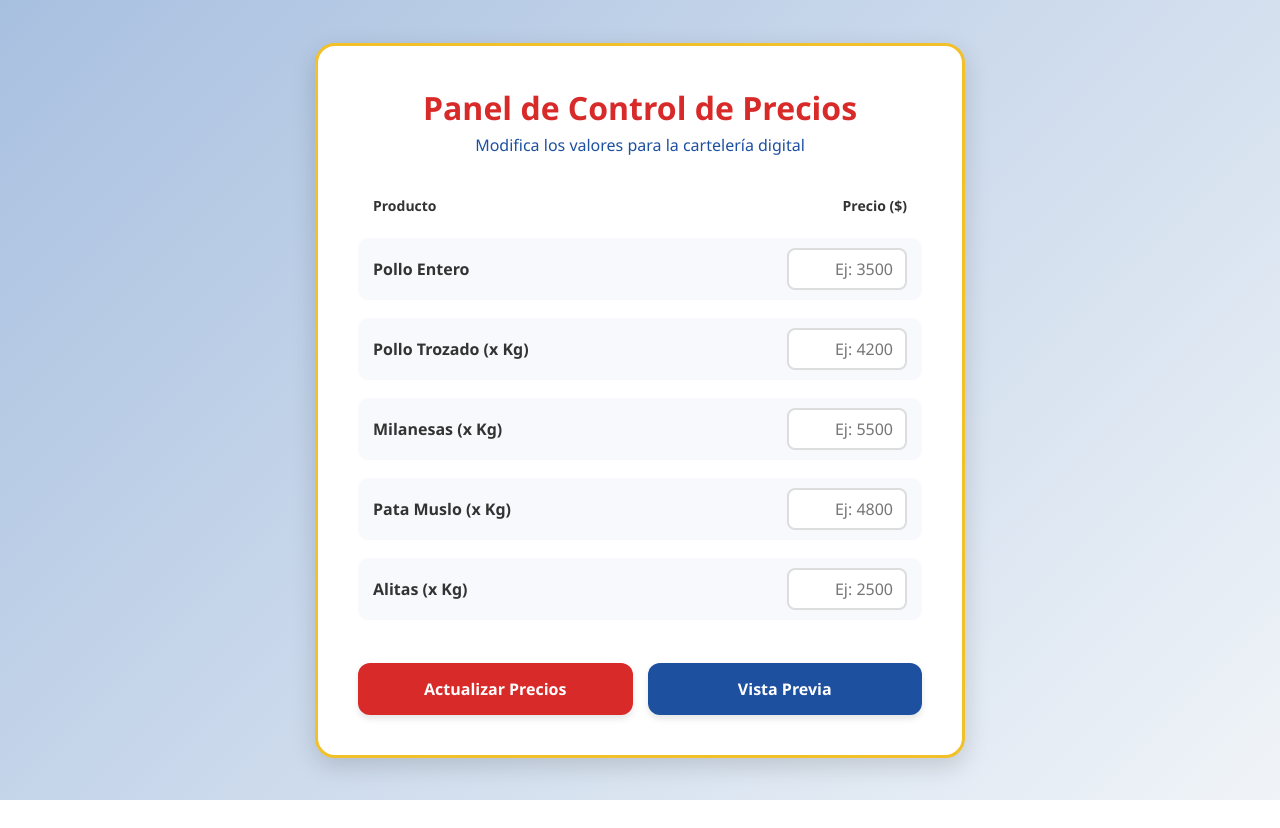
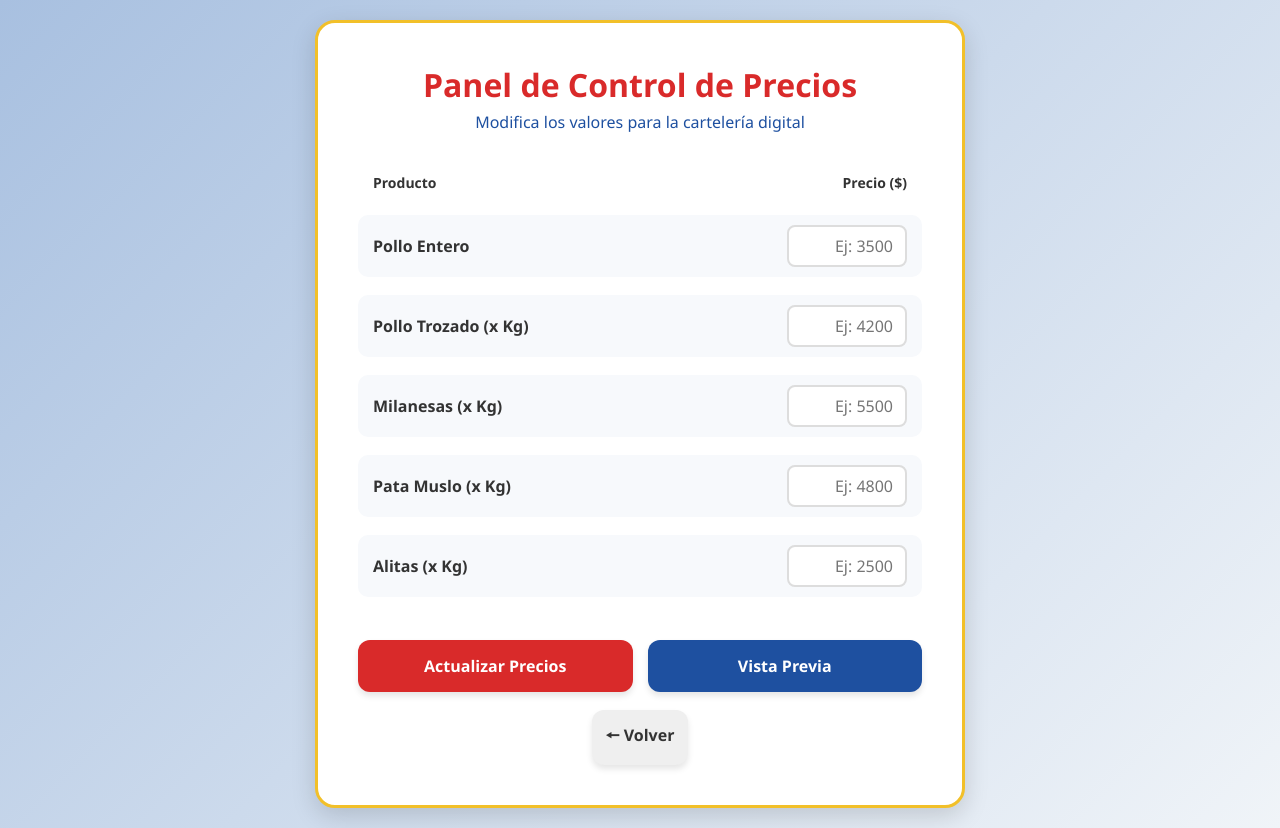
Before and after one commit to fabricaricato/carteleria-digital-el-re-pollo, a React (Vite) app: page /panel-de-precios in a window 1280 px wide. Before the commit the page ends 800 px from the top, so only its background shows below. Built offline with nearby package versions, Linux system fonts and the light colour scheme.

Commit message:
añadido de botón volver en panel de control de precios

```diff
--- a/src/index.css
+++ b/src/index.css
@@ -321,3 +321,15 @@ button:active {
 .boton-previsualizar:hover {
   background-color: var(--color-azul-hover);
 }
+
+.boton-volver {
+  color: #333;
+}
+
+.boton-volver:hover{
+  transform: translateY(-3px);
+}
+
+.boton-volver:active {
+  transform: translateY(0);
+}
--- a/src/views/PanelPrecios.jsx
+++ b/src/views/PanelPrecios.jsx
@@ -79,6 +79,9 @@ function PanelPrecios() {
             <button type="submit" className="boton boton-actualizar">Actualizar Precios</button>
             <button type="button" className="boton boton-previsualizar">Vista Previa</button>
           </div>
+          <div className="contenedor-boton-volver">
+            <button className="boton-volver">🠔 Volver</button>
+          </div>
         </form>
       </div>
     </div>
```
